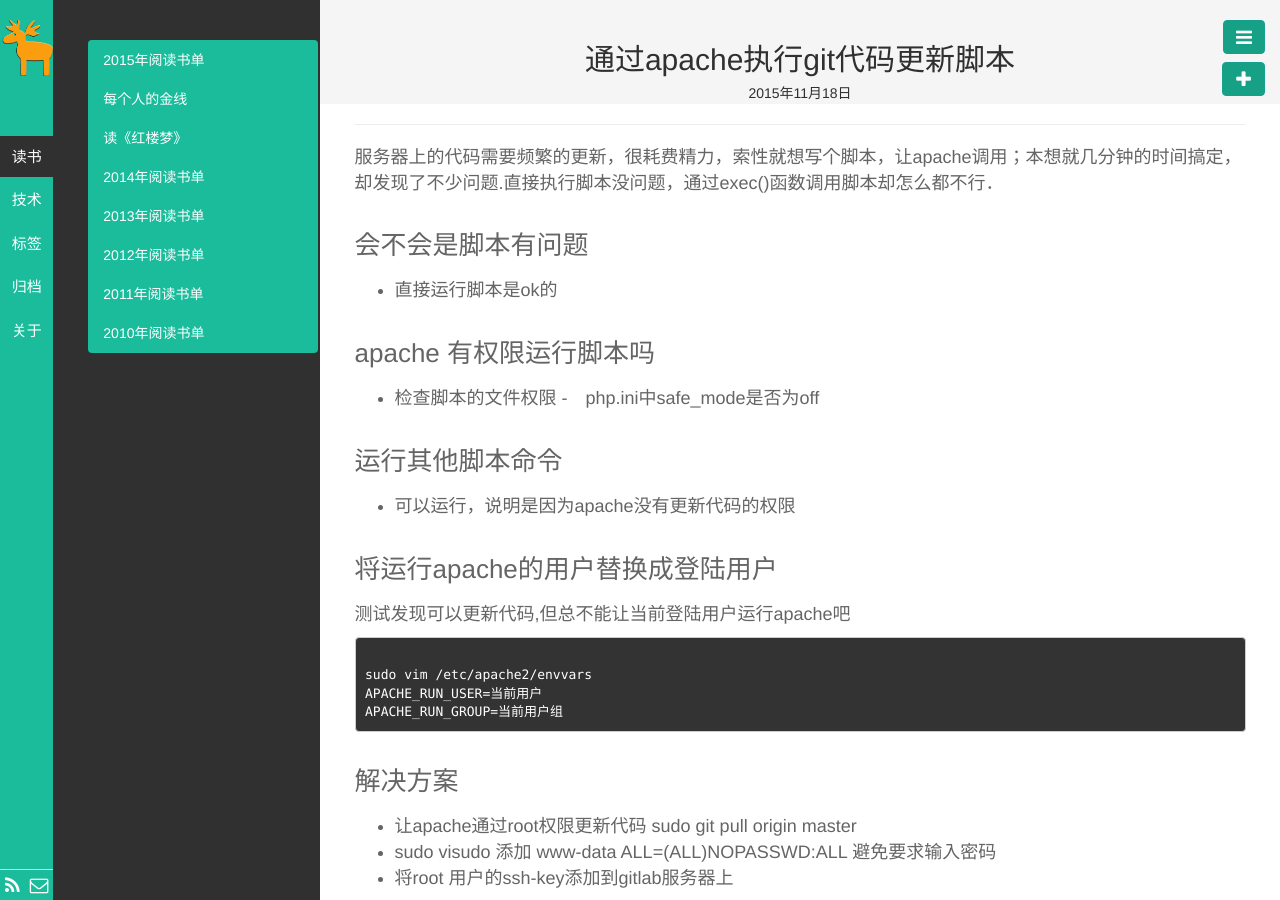
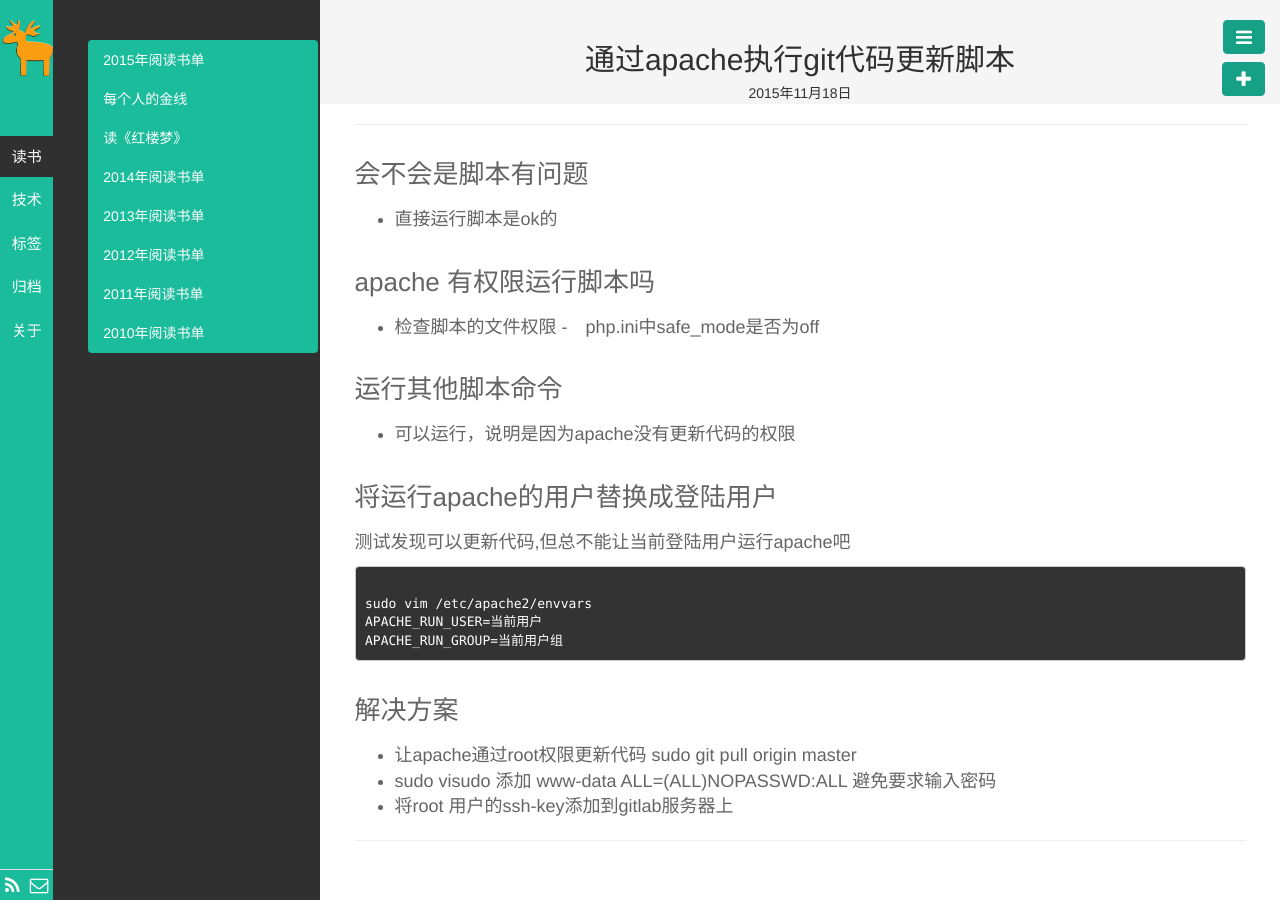
Before and after one commit to codergma/codergma.github.io, a Jekyll site: the page built from _posts/技术/2015-11-18-php-shell-git.md, in a window 1280 px wide. Built offline with Jekyll 4.4.1, drawn with Linux system fonts in a browser that asks for light colours; Markdown is read by kramdown in place of the engine named in the settings; comment, search, counter and statistics services are not loaded.

```diff
--- a/_posts/技术/2015-11-18-php-shell-git.md
+++ b/_posts/技术/2015-11-18-php-shell-git.md
@@ -2,12 +2,12 @@
 layout: post
 title: 通过apache执行git代码更新脚本
 category: 技术
-tags: Git
+tags: Linux
 keywords:
 description:
 ---
 
-服务器上的代码需要频繁的更新，很耗费精力，索性就想写个脚本，让apache调用；本想就几分钟的时间搞定，却发现了不少问题.直接执行脚本没问题，通过exec()函数调用脚本却怎么都不行．
+
 
 ###会不会是脚本有问题
 
```
